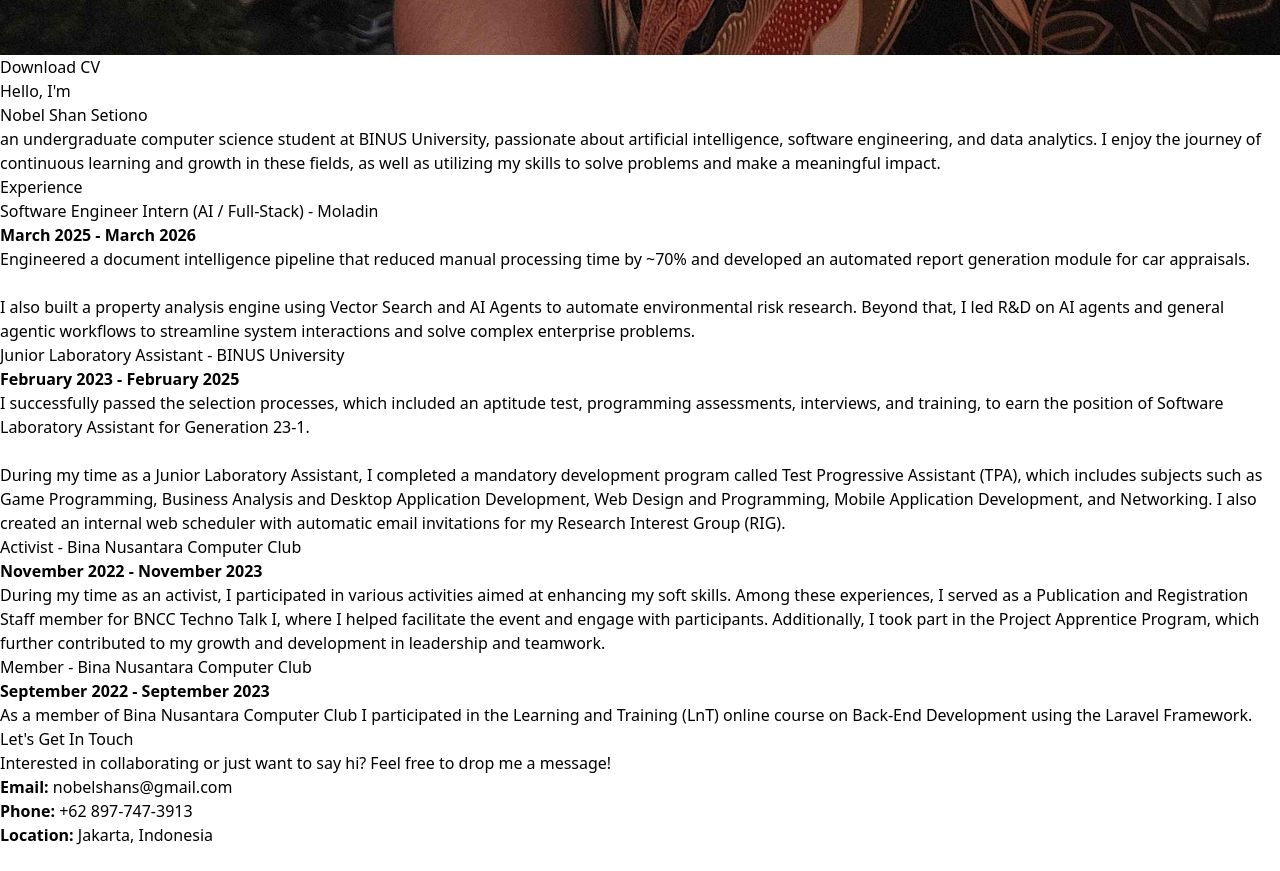
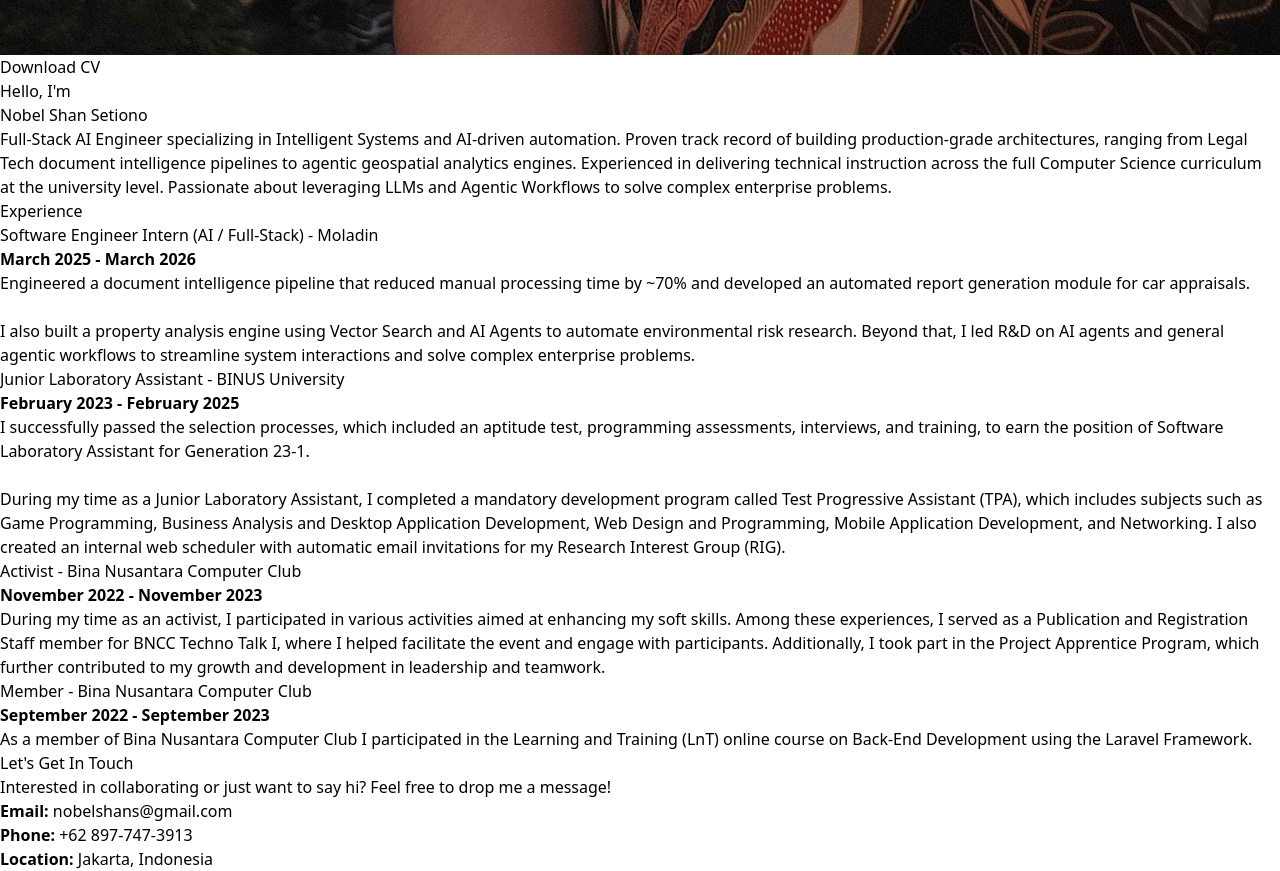
Before and after one commit to NobelSS/nobelss.github.io, a React (Vite) app: page / in a window 1280 px wide. Shown: the part 1760-2631 px from the top of the page. Before the commit the page ends 2607 px from the top, so only its background shows below. Built offline with nearby package versions, Linux system fonts and the light colour scheme.

Commit message:
update summary

```diff
--- a/src/pages/home.tsx
+++ b/src/pages/home.tsx
@@ -71,12 +71,7 @@
                   Nobel Shan Setiono
                 </h1>
                 <p className="text-gray-500 text-lg mb-3">
-                  an undergraduate computer science student at BINUS University,
-                  passionate about artificial intelligence, software
-                  engineering, and data analytics. I enjoy the journey of
-                  continuous learning and growth in these fields, as well as
-                  utilizing my skills to solve problems and make a meaningful
-                  impact.
+                  Full-Stack AI Engineer specializing in Intelligent Systems and AI-driven automation. Proven track record of building production-grade architectures, ranging from Legal Tech document intelligence pipelines to agentic geospatial analytics engines. Experienced in delivering technical instruction across the full Computer Science curriculum at the university level. Passionate about leveraging LLMs and Agentic Workflows to solve complex enterprise problems.
                 </p>
               </div>
             </div>
--- a/src/pages/projects.tsx
+++ b/src/pages/projects.tsx
@@ -2,7 +2,6 @@
 import { motion } from "framer-motion";
 import SocialIcons from "../components/social_icons";
 import ProjectCard from "../components/project_card";
-import { text } from "framer-motion/client";
 
 export default function ProjectPage() {
   const fadeIn = {
```
Also changed, not shown: 1 other file (tests, documents, lock files or other folders).
